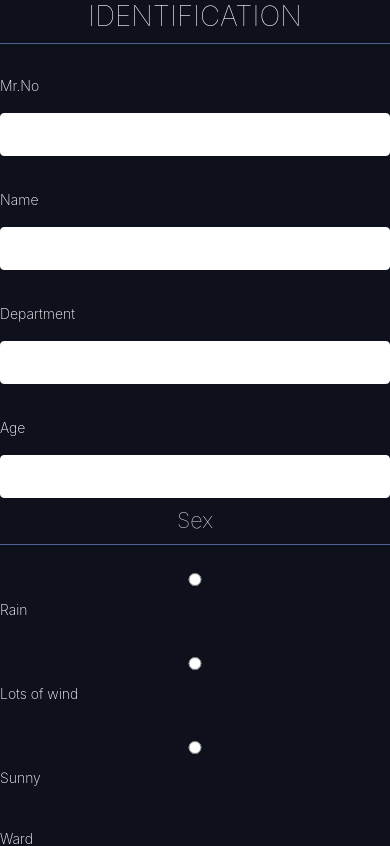
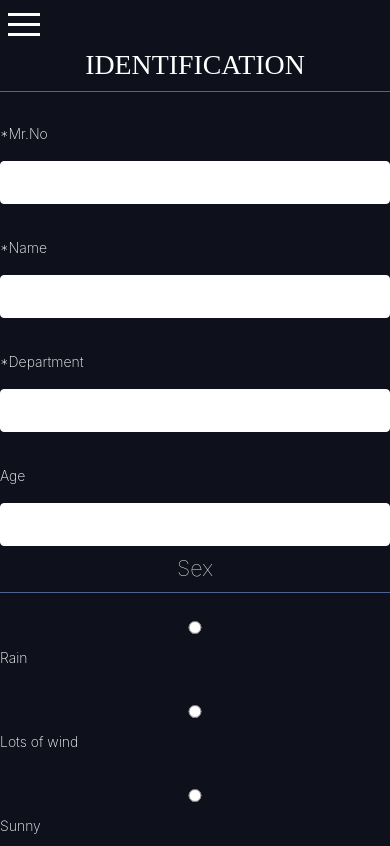
Before and after one commit to aaryannipane/SHAN, a React (Create React App) app in the folder frontend/: page /mgmcet/icu/new in a window 390 px wide. Shown: the top 846 px of the page. Built offline with nearby package versions, Linux system fonts and the light colour scheme; sample sign-in values are in the browser's storage.

Commit message:
Hamburger added

```diff
--- a/frontend/package.json
+++ b/frontend/package.json
@@ -17,6 +17,7 @@
     "axios": "^1.2.5",
     "bootstrap": "^5.2.3",
     "devextreme-react": "21.2.12",
+    "hamburger-react": "^2.5.0",
     "react": "^18.2.0",
     "react-bootstrap": "^2.5.0",
     "react-calendar": "^4.0.0",
--- a/frontend/src/Componants/ICU.js
+++ b/frontend/src/Componants/ICU.js
@@ -6,6 +6,7 @@ import { useForm } from "react-hook-form";
 import { useNavigate } from 'react-router-dom';
 import api from "../http/index"
 
+import Hamburger from 'hamburger-react'
 
 
 
@@ -14,6 +15,8 @@ const ICU = () => {
   const onSubmit = data => console.log(data);
   let navigate= useNavigate()
   const [patients, setPatients] = useState([])
+  const [isOpen, setOpen] = useState(false)
+
 
   useEffect(()=>{
     async function getPatient(){
@@ -27,6 +30,7 @@ const ICU = () => {
 
   return (
     <>
+    <h1 style={{fontFamily:"Bold"}}><Hamburger toggled={isOpen} toggle={setOpen} />ICU</h1>
     <form onSubmit={handleSubmit(onSubmit)} style={{display:"flex", flexDirection:"column"}}>
 
     {/* <Box sx={{ '& > :not(style)': { m: 1 } }}
--- a/frontend/src/Componants/ICU/Identification.js
+++ b/frontend/src/Componants/ICU/Identification.js
@@ -4,11 +4,16 @@ import "./Styles.css";
 import Tabled from './Tabled';
 import axios from "axios";
 import {useEffect} from "react";
+import Hamburger from 'hamburger-react'
+import {useState} from'react'
+
 
 
 
 const Identification = () => {
     const { register, handleSubmit, watch, formState: { errors } } = useForm();
+    const [isOpen, setOpen] = useState(false)
+
     const onSubmit = async (data) => {
       try {
         const res = await axios.post("http://localhost:5500/api/patient/identification",data)
@@ -34,18 +39,18 @@ const Identification = () => {
 
   return (
     <>
-    <h1>IDENTIFICATION</h1>
+    <h1 style={{fontFamily:"Bold"}}><Hamburger toggled={isOpen} toggle={setOpen} />IDENTIFICATION</h1>
     <form onSubmit={handleSubmit(onSubmit)} style={{display:"flex", flexDirection:"column"}}>
       {/* register your input into the hook by invoking the "register" function */}
 
       {/* include validation with required or other standard HTML validation rules */}
-      <label>Mr.No</label>
+      <label>*Mr.No</label>
       <input {...register("mrNo", { required: {value:true, message:"Required"}, maxLength:{value:10, message:"Max 10 characters allowed"} })} />
       {console.log(errors)}
       {errors.mrNo && <p>{errors.mrNo.message}</p>}
-      <label>Name</label>
+      <label>*Name</label>
       <input type="text" {...register("name", { required: true })} />
-      <label>Department</label>
+      <label>*Department</label>
       <input type="text" {...register("Department", { required: true })} />
       <label>Age</label>
       <input {...register("age")} />
@@ -111,13 +116,19 @@ const Identification = () => {
       <label>Allergy</label>
       <textarea type="text" {...register("Allergy", { required: true })} />
 
-       <Tabled/>
+       {/* <Tabled/> */}
 
       <button type="submit"  >Submit</button>
 
+
+
+
+
       <h1>ASSESMENT</h1>
-      <h1>Vital signs</h1>
-   <h2 >SITUTION</h2>
+
+      <h2 style={{color:"white"}}>Vital signs</h2>
+
+   <h3 style={{color:"white"}} >SITUTION</h3>
       <input type="text" {...register("Temperature", { required: true })} />
       <label>Pulse</label>
       <input type="text" {...register("Pulse", { required: true })} />
--- a/frontend/src/Componants/SelectDepartment.js
+++ b/frontend/src/Componants/SelectDepartment.js
@@ -1,12 +1,17 @@
 import Button from 'react-bootstrap/Button';
 import { useNavigate } from 'react-router-dom';
+import {useState} from'react'
+
+import Hamburger from 'hamburger-react'
 
 
 function SelectDepartment() {
     let navigate= useNavigate()
+    const [isOpen, setOpen] = useState(false)
+
   return (
     <>
-    <h1>Select Department</h1>
+    <h1 style={{fontFamily:"Bold"}}><Hamburger toggled={isOpen} toggle={setOpen} />Select Department</h1>
     <div className="d-grid gap-2">
       <Button variant="primary" size="lg" onClick={()=>{
     navigate("/mgmcet/icu")
--- a/frontend/src/Componants/SelectHospital.js
+++ b/frontend/src/Componants/SelectHospital.js
@@ -1,10 +1,14 @@
-
-import { useNavigate } from 'react-router-dom';
+import Hamburger from 'hamburger-react'
+import {useState} from'react'
+import { useNavigate} from 'react-router-dom';
 function SelectHospital() {
     let navigate= useNavigate()
+    const [isOpen, setOpen] = useState(false)
+
   return (
     <>
-    <h1>Select Hospital</h1>
+    <h1 style={{fontFamily:"Bold"}}> <Hamburger toggled={isOpen} toggle={setOpen} />Select Hospital</h1>
+
     <div className="d-grid gap-2">
       <button   onClick={()=>{
     navigate("/mgmcet/departments")
--- a/frontend/src/Componants/pages/Home.js
+++ b/frontend/src/Componants/pages/Home.js
@@ -79,7 +79,8 @@ setUsername(item)
     }
   return (
     <>
-    <h1    style={{fontSize: "100px",backgroundColor: "pink"}}>SHAN APP</h1>
+
+    <h1 style={{fontSize: "100px",backgroundColor: "pink",fontFamily:"Bold"}}>SHAN APP</h1>
     <Form >
       <Form.Group className="mb-3" controlId="formBasicEmail">
         <Form.Label>Email address</Form.Label>
```
Also changed, not shown: 1 other file (tests, documents, lock files or other folders).
